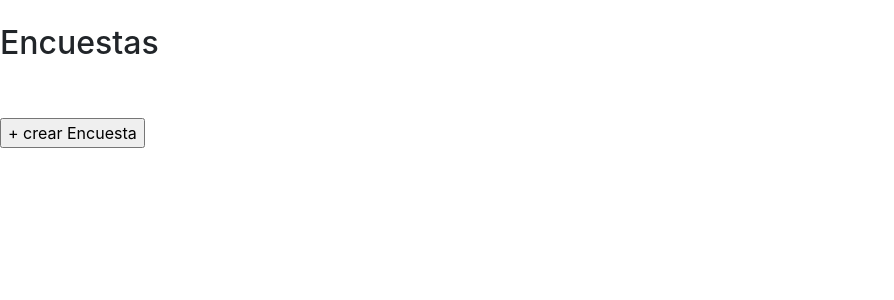
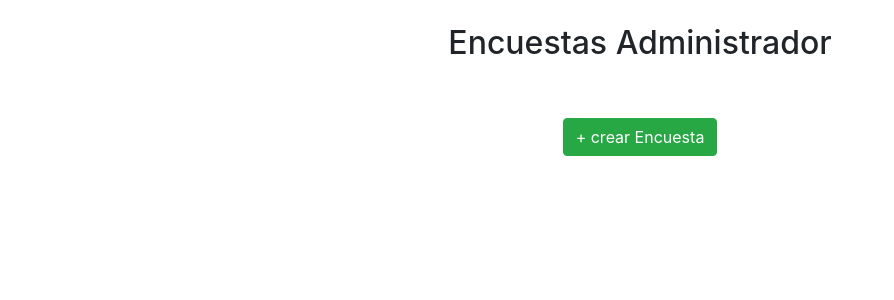
Before and after one commit to pwnGIGO/Proyecto-de-Ingenieria-de-Software, a CodeIgniter app: page /Proyecto-de-Ingenieria-de-Software/Admin/Encuestas in a window 1280 px wide. Shown: the part 56-356 px from the top of the page, without its empty margins (0-894 px from the left). Run offline with CodeIgniter, Linux system fonts and the light colour scheme; data that the repository does not hold is empty.

Commit message:
jose terminado... segunda vez

```diff
--- a/CodeIgniter/application/views/admin/Encuestas/ver_encuestas.php
+++ b/CodeIgniter/application/views/admin/Encuestas/ver_encuestas.php
@@ -1,8 +1,11 @@
-<h2>Encuestas</h2>
+<div align="center"><h2>Encuestas Administrador</h2></div>
 <br><br>
 
-<a href="#"><input style="display: block;" type="button" name="submit" value="+ crear Encuesta"></a>
+<div align="center">
+<a href="#"><input class="btn btn-success" type="button" name="submit" value="+ crear Encuesta"></a>
 <br><br>
+</div>
+
 
 	<?php
 		$ruta_ima_encuestas = base_url()."assets/imagenes/cuestionario.png";
@@ -10,9 +13,9 @@
 		if ($encuestas) {
 			foreach ($encuestas->result() as $encuesta_aux) {  ?>
 
-				<div style="display: inline-block;">
+				<div style="display: inline-block; margin:20px; text-align: center;">
 					<a href="#"><img src="<?php echo $ruta_ima_encuestas ?>"></a>
-					<p><a href="#"><input type="button" name="eliminar" value="x eliminar"></a></p>
+					<p><a href="#"><input class="btn btn-success" type="button" name="eliminar" value="x eliminar"></a></p>
 					<p><?= $encuesta_aux->idObjeto ?></p>
 				    <p><?= $encuesta_aux->nombreObjeto ?></p>
 				    <!--<p><?= $encuesta_aux->descripcionObjeto ?></p> -->
--- a/CodeIgniter/application/views/admin/respuestas/crea_una_respuesta.php
+++ b/CodeIgniter/application/views/admin/respuestas/crea_una_respuesta.php
@@ -25,9 +25,11 @@
                                 <?= form_input($respuesta) ?>
                             </div>
 
-                            <div class="text-center">
-								<?= form_submit('','Crear_Respuesta') ?>
+                            <div align="center">
+                                    <input class="btn btn-success" type="submit" name="" value="Crear_respuesta">
+
                             </div>
+
 
 
                         </div>
--- a/CodeIgniter/application/views/admin/respuestas/read.php
+++ b/CodeIgniter/application/views/admin/respuestas/read.php
@@ -3,8 +3,6 @@
 			$eliminarRespuesta_url = base_url() . "Admin/Eliminar_Respuesta/";
 			*/
 		 ?>
-
-
 
 		<!-- Read -->
 		<?php
--- a/CodeIgniter/application/views/vistas_Usuario/encuestas_u.php
+++ b/CodeIgniter/application/views/vistas_Usuario/encuestas_u.php
@@ -1,4 +1,4 @@
-<h2>Encuestas que puedes responder sin logearte...</h2>
+<div align="center"><h2>Encuestas que puedes responder sin logearte...</h2></div>
 <br><br>
 
 <br><br>
@@ -9,7 +9,7 @@
 		if ($encuestas) {
 			foreach ($encuestas->result() as $encuesta_aux) {  ?>
 
-				<div style="display: inline-block;">
+				<div style="display: inline-block; margin:20px; text-align: center;">
 					<a href="#"><img src="<?php echo $ruta_ima_encuestas ?>"></a>
 				    <p><?= $encuesta_aux->nombreObjeto ?></p>
 				    <!--<p><?= $encuesta_aux->descripcionObjeto ?></p> -->
```
Also changed, not shown: CodeIgniter/application/views/admin/preguntas/read.php (line endings or trailing spaces).
